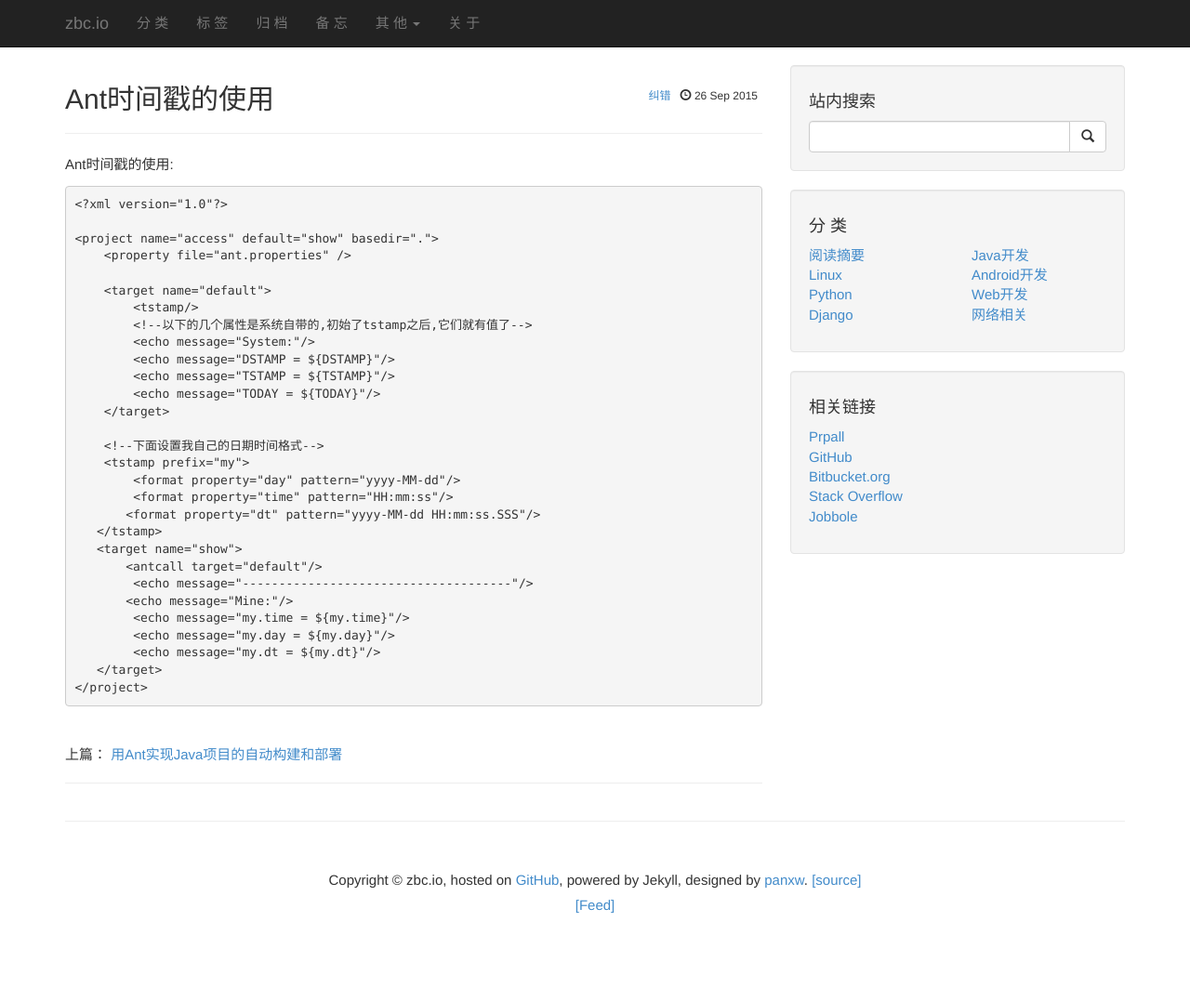
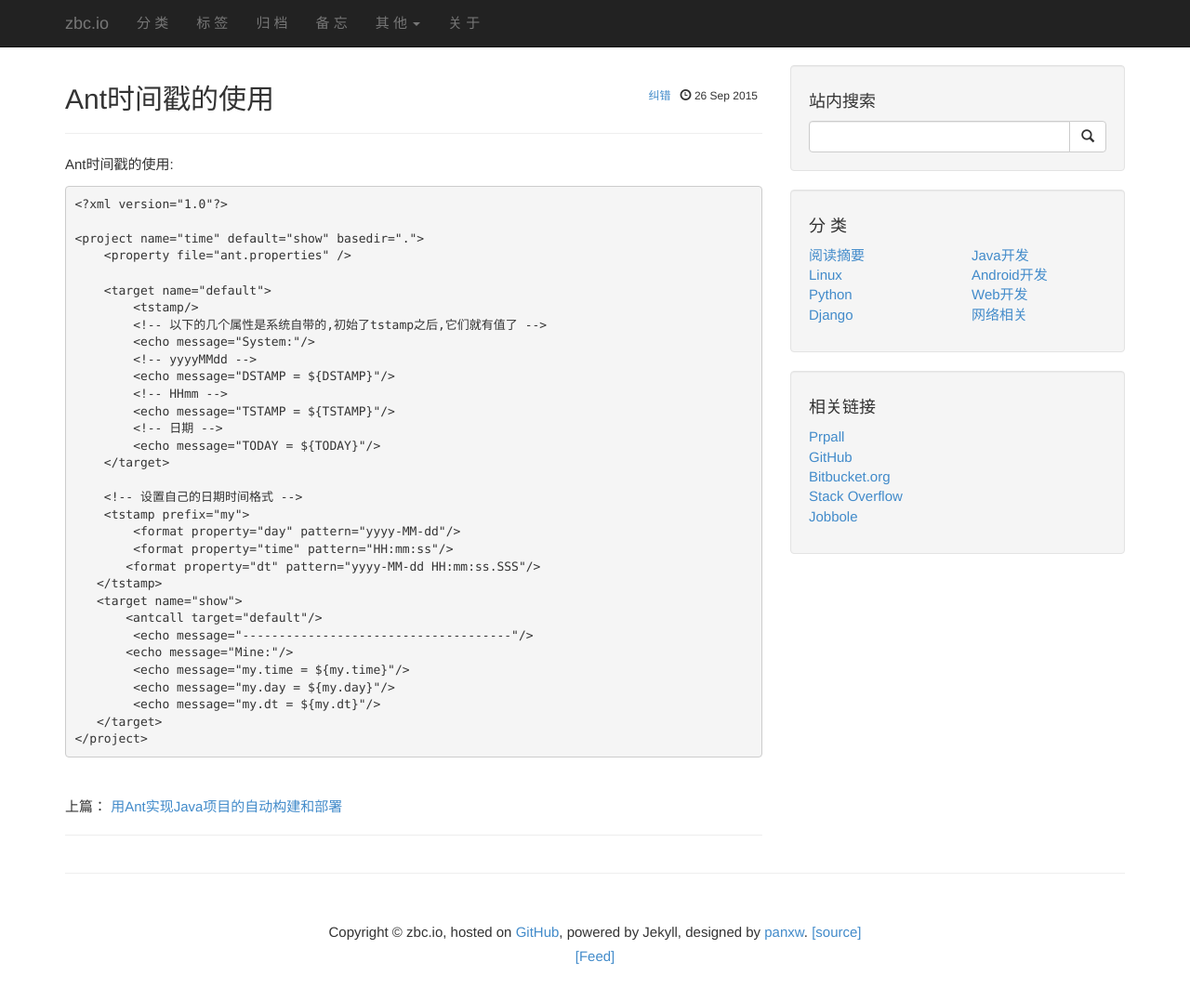
Before and after one commit to zbc0512/zbc0512.github.io, a Jekyll site: the page built from _posts/2015-09-26-ant-time.md, in a window 1280 px wide and 1103 px high. Shown: the top 1077 px of the window at 93% size. Built offline with Jekyll 4.4.1, drawn with Linux system fonts in a browser that asks for light colours; Markdown is read by kramdown in place of the engine named in the settings; comment, search, counter and statistics services are not loaded.

Commit message:
Update 2015-09-26-ant-time.md

```diff
--- a/_posts/2015-09-26-ant-time.md
+++ b/_posts/2015-09-26-ant-time.md
@@ -10,19 +10,22 @@ Ant时间戳的使用:
 
     <?xml version="1.0"?>
 
-    <project name="access" default="show" basedir=".">
+    <project name="time" default="show" basedir=".">
         <property file="ant.properties" />
 
         <target name="default">
             <tstamp/>
-            <!--以下的几个属性是系统自带的,初始了tstamp之后,它们就有值了-->
+            <!-- 以下的几个属性是系统自带的,初始了tstamp之后,它们就有值了 -->
             <echo message="System:"/>
+            <!-- yyyyMMdd -->
             <echo message="DSTAMP = ${DSTAMP}"/>
+            <!-- HHmm -->
             <echo message="TSTAMP = ${TSTAMP}"/>
+            <!-- 日期 -->
             <echo message="TODAY = ${TODAY}"/>
         </target>
 
-        <!--下面设置我自己的日期时间格式-->
+        <!-- 设置自己的日期时间格式 -->
         <tstamp prefix="my">
             <format property="day" pattern="yyyy-MM-dd"/>
             <format property="time" pattern="HH:mm:ss"/>
```
